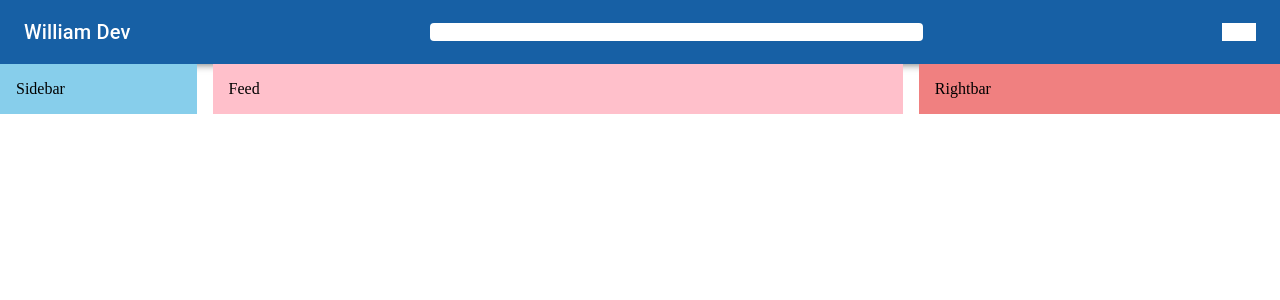
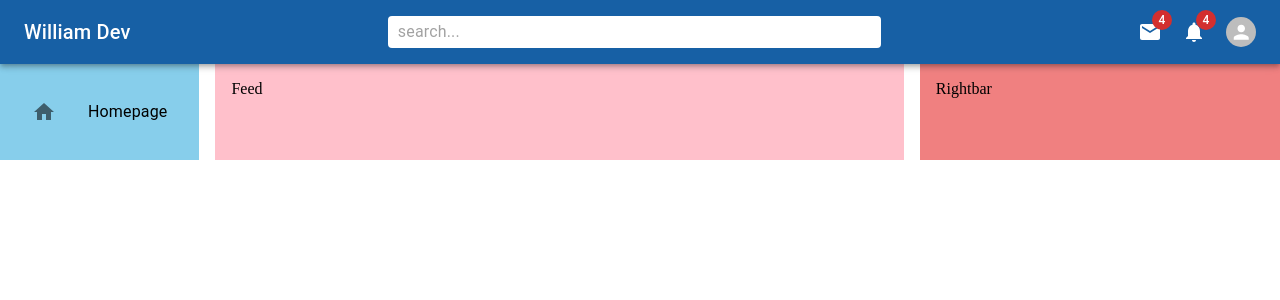
Before and after one commit to williamalves94/landing-page-mui, a React (Vite) app: page / in a window 1280 px wide. Shown: the top 300 px of the page. Built offline with nearby package versions, Linux system fonts and the light colour scheme.

Commit message:
feat: header e icone home concluido

```diff
--- a/index.html
+++ b/index.html
@@ -2,7 +2,7 @@
 <html lang="en">
   <head>
     <meta charset="UTF-8" />
-    <link rel="icon" type="image/svg+xml" href="/vite.svg" />
+    <link rel="icon" type="image/svg+xml" href="./src/assets/muilogo.png" />
     <link rel="stylesheet" href="./index.css">
     <link
   rel="stylesheet"
@@ -10,7 +10,7 @@
 />
 
     <meta name="viewport" content="width=device-width, initial-scale=1.0" />
-    <title>Landing Page MUI</title>
+    <title>Landing Page Material UI</title>
   </head>
   <body>
     <div id="root"></div>
--- a/src/components/navbar.jsx
+++ b/src/components/navbar.jsx
@@ -1,6 +1,6 @@
-import React from 'react';
-import { AppBar, Toolbar, Typography, styled, Box } from '@mui/material';
-import { Pets } from '@mui/icons-material'
+import React, { useState } from 'react';
+import { AppBar, Toolbar, Typography, styled, Box, InputBase, Badge, Avatar, MenuItem, Menu } from '@mui/material';
+import { Pets, Mail, Notifications } from '@mui/icons-material'
 
 const StyledToolbar = styled(Toolbar)({
     display: 'flex',
@@ -15,18 +15,63 @@
 }));
 
 const Icons = styled(Box)(({ theme }) => ({
-    backgroundColor: "white",
+    display:"none",
+    gap: "20px",
+    alignItems: "center",
+    [theme.breakpoints.up("sm")]:{
+        display: "flex",
+    }
+}));
+
+const UserBox = styled(Box)(({ theme }) => ({
+    display:"flex",
+    gap: "10px",
+    alignItems: "center",
+    [theme.breakpoints.up("sm")]:{
+        display: "none",
+    }
 }));
 
 export const Navbar = () => {
+    const [open, setOpen ] = useState(false);
     return(
-        <AppBar position="stick">
+        <AppBar position="sticky">
            <StyledToolbar>
             <Typography variant='h6' sx={{ display: { xs:"none", sm: "block" }}}>William Dev</Typography>
             <Pets sx={{ display: { xs:"block", sm:"none" }}}/>
-            <Search>search</Search>
-            <Icons>icons</Icons>
-           </StyledToolbar>
+            <Search><InputBase placeholder="search..." /></Search>
+            <Icons>
+                <Badge badgeContent={4} color="error">
+                    <Mail />
+                </Badge>
+                <Badge badgeContent={4} color="error">
+                    <Notifications />
+                </Badge>
+                <Avatar onClick={ e => setOpen(true) } sx={{width: 30, height: 30}}  src=""/>
+            </Icons>
+            <UserBox onClick={ e => setOpen(true) }>
+                <Avatar sx={{width: 30, height: 30}}  src=""/>
+                <Typography variant="span" >John</Typography>
+            </UserBox>
+        </StyledToolbar>
+           <Menu
+            id="demo-positioned-menu"
+            aria-labelledby="demo-positioned-button"
+            open={open}
+            onClose={ e => setOpen(false) }
+            anchorOrigin={{
+            vertical: 'top',
+            horizontal: 'right',
+        }}
+        transformOrigin={{
+          vertical: 'top',
+          horizontal: 'left',
+        }}
+      >
+        <MenuItem>Profile</MenuItem>
+        <MenuItem>My account</MenuItem>
+        <MenuItem>Logout</MenuItem>
+      </Menu>
         </AppBar>
     )
 }
--- a/src/components/sidebar.jsx
+++ b/src/components/sidebar.jsx
@@ -1,14 +1,25 @@
 import React from 'react';
-import { Box } from '@mui/material';
-
+import { Box, List, ListItem, ListItemButton, ListItemIcon, ListItemText } from '@mui/material';
+import HomeIcon from '@mui/icons-material/Home';
 
 export const Sidebar = () => {
     return(
         <Box
             bgcolor="skyblue"
-            flex={1} p={2}
-            sx={{display: { xs: "none", sm: "block" } }}>
-            Sidebar
+            flex={1}
+            p={2}
+            sx={{ display: { xs: "none", sm: "block" } }}>
+
+            <List>
+                <ListItem disablePadding>
+                    <ListItemButton component="a" href="#home">
+                        <ListItemIcon>
+                            <HomeIcon />
+                        </ListItemIcon>
+                    <ListItemText primary="Homepage" />
+                    </ListItemButton>
+                </ListItem>
+            </List>
         </Box>
     )
 }
```
Also changed, not shown: src/assets/muilogo.png (added), src/assets/reactlogo.png (added).
